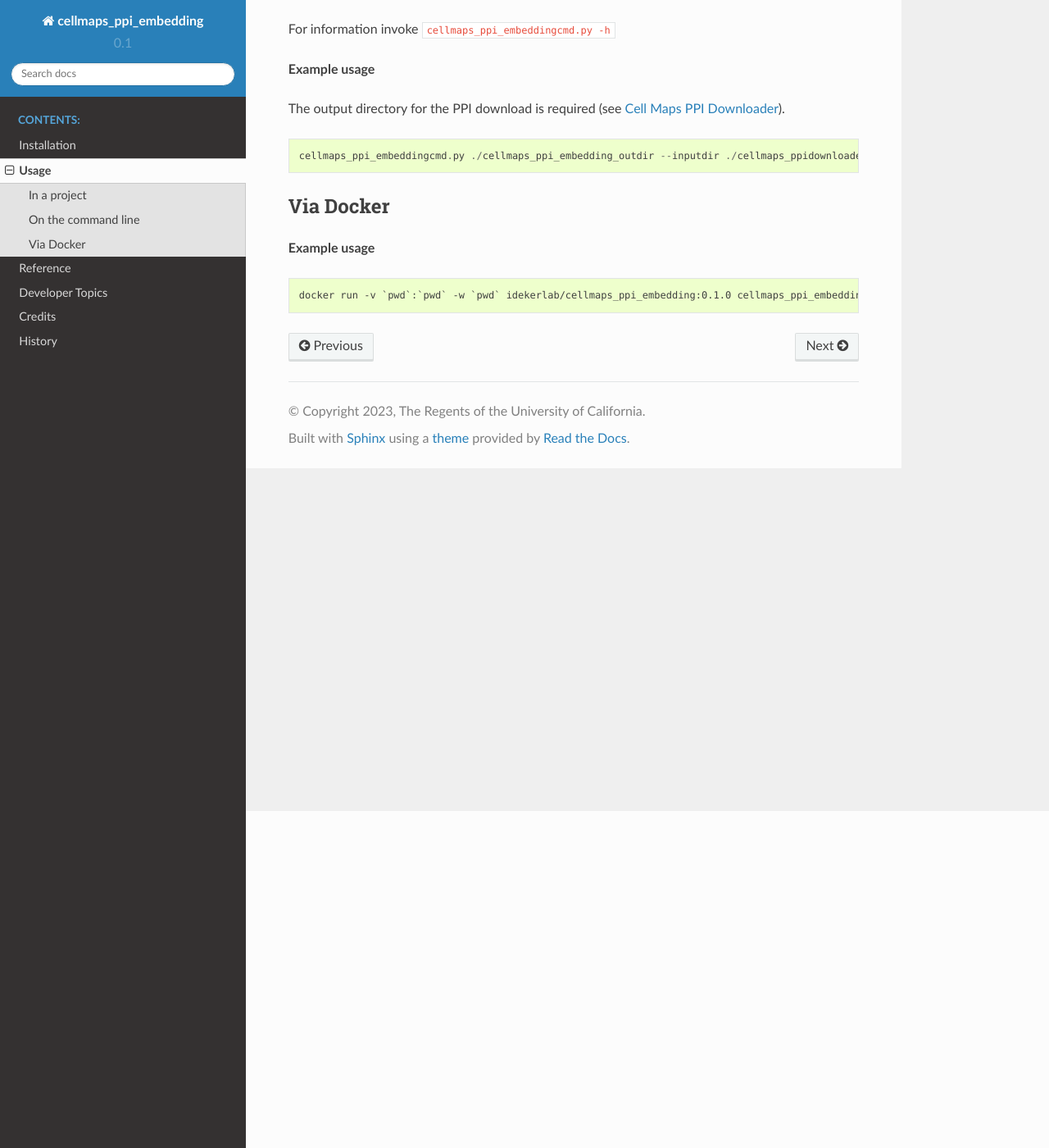
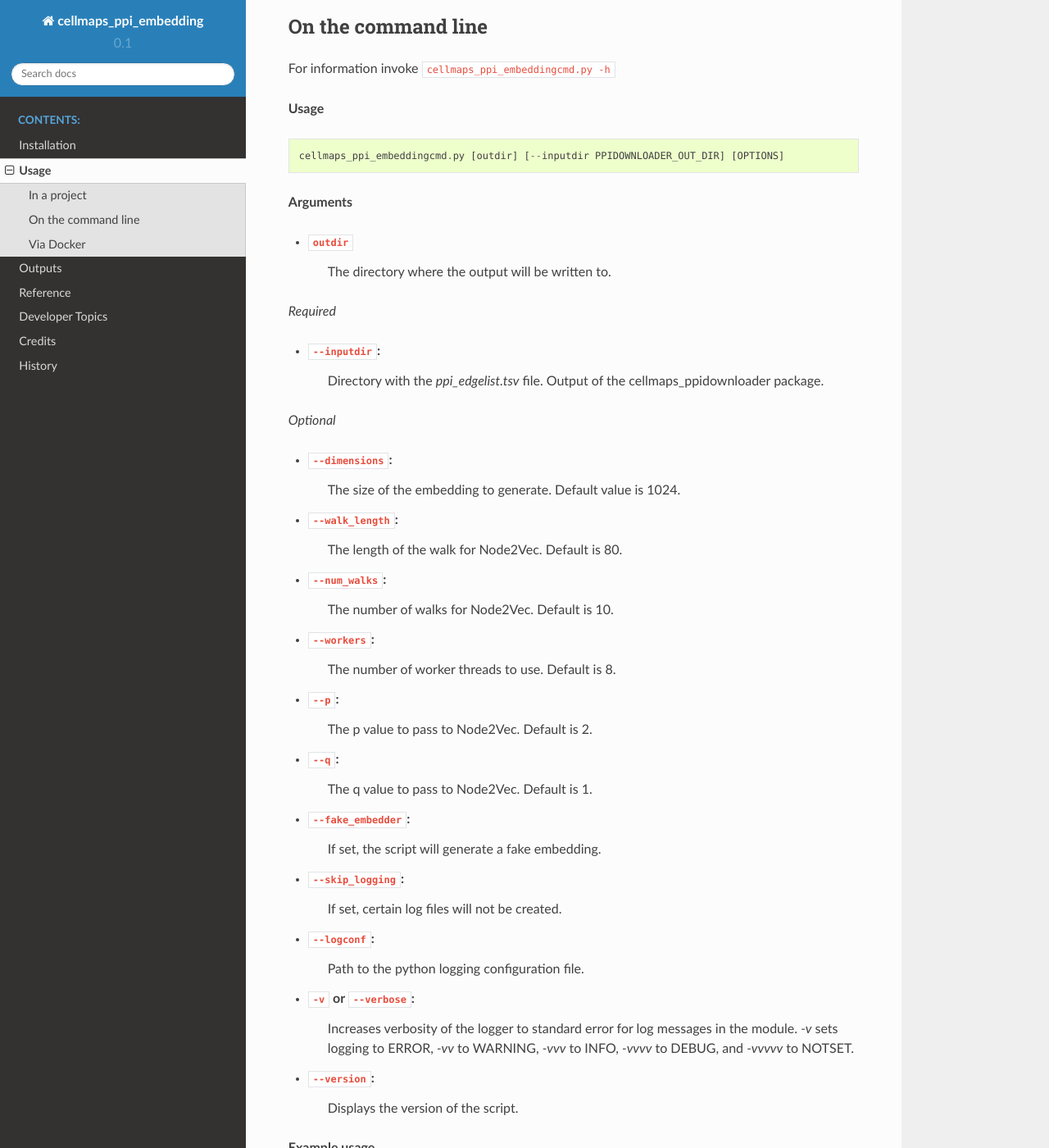
Before and after one commit to wadeschulz/cellmaps_ppi_embedding_experimental, a Sphinx documentation site: the page built from docs/usage.rst, in a window 1280 px wide and 1400 px high, scrolled down 411 px. Shown: the whole window at 82% size. Built offline with Sphinx 7.4.7 and the Read the Docs theme 2.0.0, drawn with Linux system fonts in a browser that asks for light colours; pages that are not in the unit, such as notebooks, are missing from menus; some of the changed text lies outside the part shown.

Commit message:
Updated documentation of the package

```diff
--- a/docs/index.rst
+++ b/docs/index.rst
@@ -20,6 +20,7 @@ Generate embeddings from Protein-Protein interaction networks using `node2vec <h
 
    installation
    usage
+   outputs
    modules
    developer
    authors
--- a/docs/usage.rst
+++ b/docs/usage.rst
@@ -2,7 +2,8 @@
 Usage
 =====
 
-This page should provide information on how to use cellmaps_ppi_embedding
+The tool `cellmaps_ppi_embeddingcmd.py` provides functionalities for embedding protein-protein interactions (PPIs).
+By default, it employs the Node2Vec algorithm for generating embeddings but can also produce fake embeddings for testing purposes.
 
 In a project
 --------------
@@ -15,6 +16,58 @@ On the command line
 ---------------------
 
 For information invoke :code:`cellmaps_ppi_embeddingcmd.py -h`
+
+
+**Usage**
+
+.. code-block::
+
+  cellmaps_ppi_embeddingcmd.py [outdir] [--inputdir PPIDOWNLOADER_OUT_DIR] [OPTIONS]
+
+**Arguments**
+
+- ``outdir``
+    The directory where the output will be written to.
+
+*Required*
+
+- ``--inputdir``:
+    Directory with the `ppi_edgelist.tsv` file. Output of the cellmaps_ppidownloader package.
+
+*Optional*
+
+- ``--dimensions``:
+    The size of the embedding to generate. Default value is 1024.
+
+- ``--walk_length``:
+    The length of the walk for Node2Vec. Default is 80.
+
+- ``--num_walks``:
+    The number of walks for Node2Vec. Default is 10.
+
+- ``--workers``:
+    The number of worker threads to use. Default is 8.
+
+- ``--p``:
+    The p value to pass to Node2Vec. Default is 2.
+
+- ``--q``:
+    The q value to pass to Node2Vec. Default is 1.
+
+- ``--fake_embedder``:
+    If set, the script will generate a fake embedding.
+
+- ``--skip_logging``:
+    If set, certain log files will not be created.
+
+- ``--logconf``:
+    Path to the python logging configuration file.
+
+- ``-v`` or ``--verbose``:
+    Increases verbosity of the logger to standard error for log messages in the module. `-v` sets logging to ERROR, `-vv` to WARNING, `-vvv` to INFO, `-vvvv` to DEBUG, and `-vvvvv` to NOTSET.
+
+- ``--version``:
+    Displays the version of the script.
 
 **Example usage**
 
```
Also changed, not shown: docs/outputs.rst (added, +30 -0 lines).
